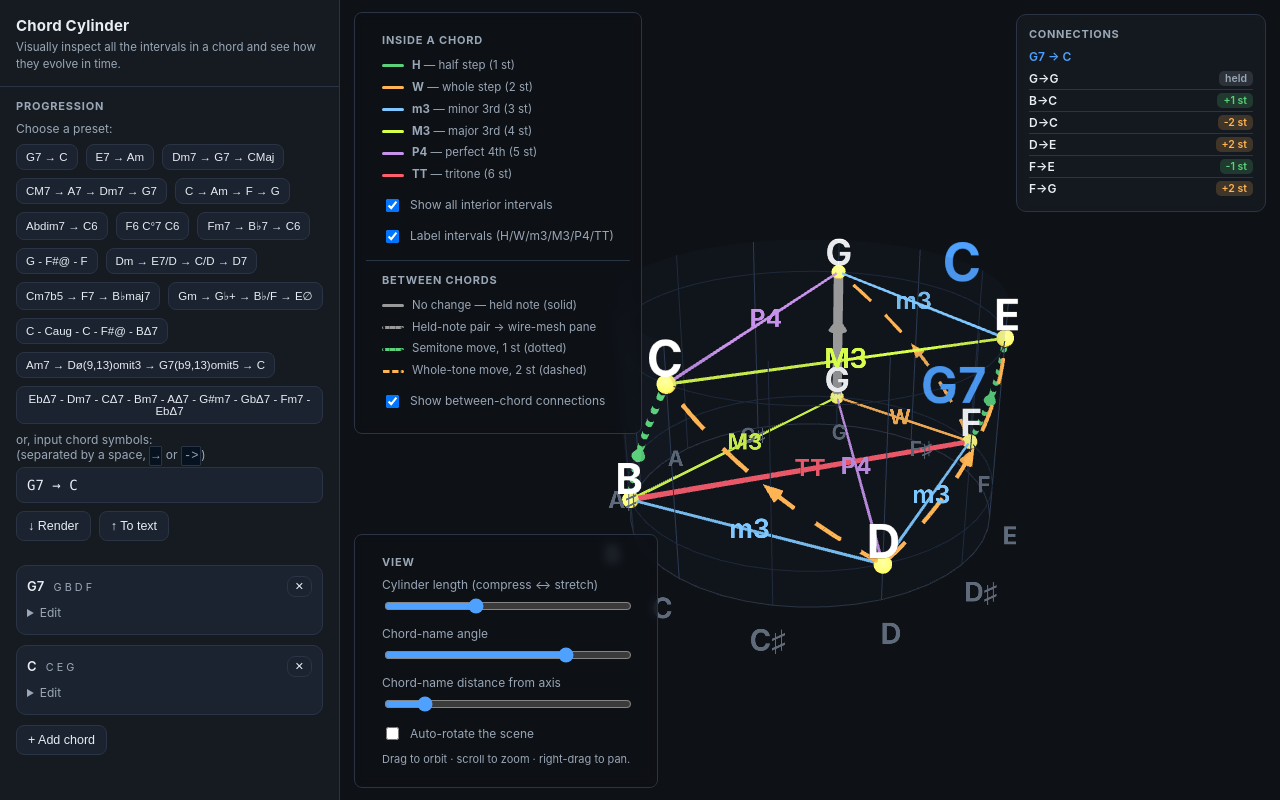
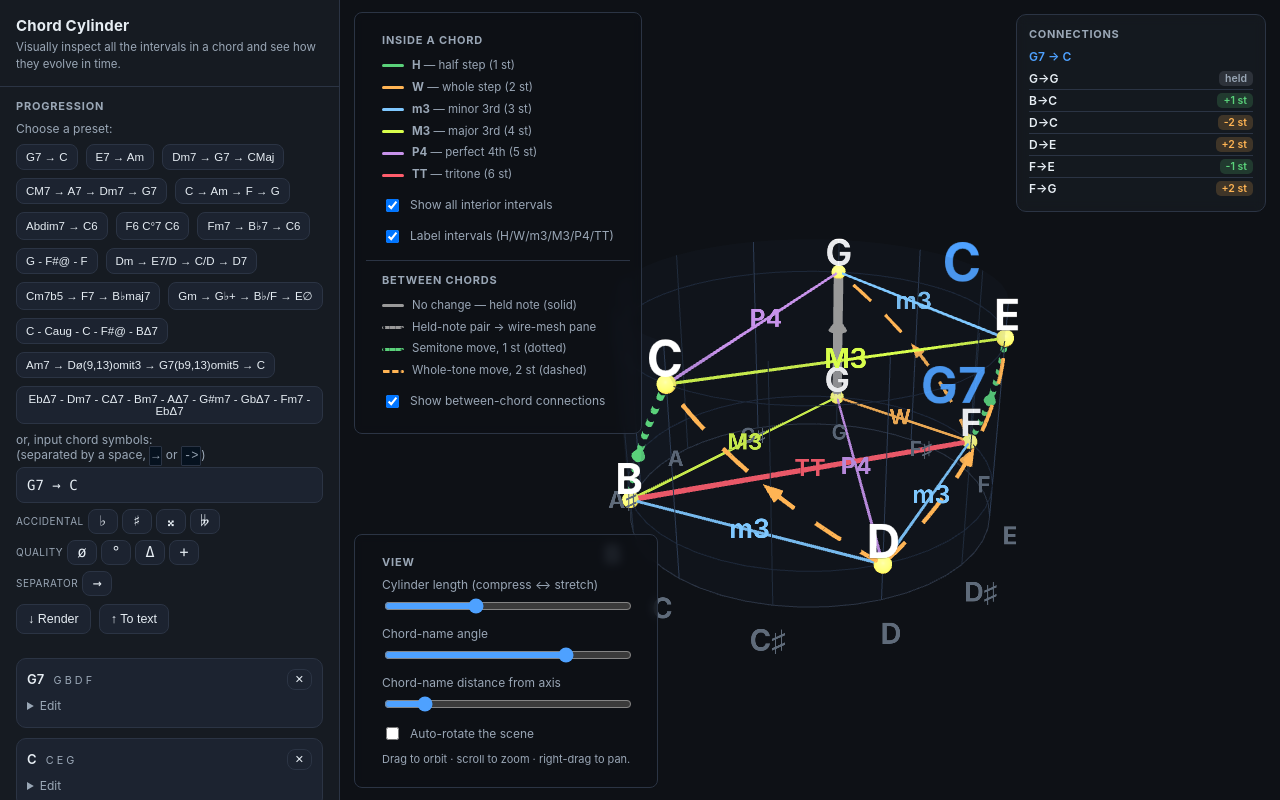
Before and after one commit to hsjoihs/vs-chords, a website: page index.html in a window 1280 px wide. Drawn offline with nearby package versions, Linux system fonts and the light colour scheme; animation ran at ten frames a second.

Commit message:
Add keypads to input glyphs that are hard to type

```diff
--- a/index.html
+++ b/index.html
@@ -18,6 +18,24 @@
       <div class="row" id="presets"></div>
       <label class="fld" for="prog">or, input chord symbols: <br>(separated by a space, <code>→</code> or <code>-></code>)</label>
       <input id="prog" type="text" value="G7 → C" spellcheck="false" autocomplete="off">
+      <div class="keypad" id="keypad">
+        <span class="kp-label">accidental</span>
+        <button type="button" class="kp" data-ins="♭" title="flat">♭</button>
+        <button type="button" class="kp" data-ins="♯" title="sharp">♯</button>
+        <button type="button" class="kp" data-ins="𝄪" title="double sharp">𝄪</button>
+        <button type="button" class="kp" data-ins="𝄫" title="double flat">𝄫</button>
+      </div>
+      <div class="keypad" id="keypad2">
+        <span class="kp-label">quality</span>
+        <button type="button" class="kp" data-ins="ø" title="half-diminished">ø</button>
+        <button type="button" class="kp" data-ins="°" title="diminished">°</button>
+        <button type="button" class="kp" data-ins="Δ" title="major 7th">Δ</button>
+        <button type="button" class="kp" data-ins="+" title="augmented">+</button>
+      </div>
+      <div class="keypad" id="keypad3">
+        <span class="kp-label">separator</span>
+        <button type="button" class="kp" data-ins=" → " title="next chord">→</button>
+      </div>
       <div class="row">
         <button class="primary" id="render">↓ Render</button>
         <button id="toText">↑ To text</button>
--- a/main.js
+++ b/main.js
@@ -484,6 +484,17 @@ function syncBaselines() {
     updateButtons();
 }
 
+// insert `text` at the caret of an input, then fire `input` so button state updates
+function insertAtCursor(el, text) {
+    const s = el.selectionStart ?? el.value.length;
+    const e = el.selectionEnd ?? el.value.length;
+    el.value = el.value.slice(0, s) + text + el.value.slice(e);
+    const pos = s + text.length;
+    el.focus();
+    el.setSelectionRange(pos, pos);
+    el.dispatchEvent(new Event("input"));
+}
+
 /* ====================== shareable URL state ======================
  * The whole scene (chords, toggles, camera) is mirrored into ?s=… using
  * history.replaceState, debounced, so links are shareable without flooding the
@@ -708,6 +719,16 @@ function setupUI() {
     });
     // editing the text box makes Render the suggested action
     progEl.addEventListener("input", updateButtons);
+    // mini keyboard: click to insert hard-to-type glyphs at the caret
+    const handler = (btn) => {
+        btn.addEventListener("mousedown", (e) => {
+            e.preventDefault(); // keep the text box focused / caret intact
+            insertAtCursor(progEl, btn.dataset.ins);
+        });
+    };
+    document.querySelectorAll("#keypad .kp").forEach(handler);
+    document.querySelectorAll("#keypad2 .kp").forEach(handler);
+    document.querySelectorAll("#keypad3 .kp").forEach(handler);
     // inverse of Render: turn the current chips back into a progression string.
     // Each chip's symbol is describe()-generated, so it re-parses to the same notes.
     toTextBtn.onclick = () => {
--- a/style.css
+++ b/style.css
@@ -254,6 +254,34 @@ button.primary:hover {
     margin-bottom: 4px
 }
 
+.keypad {
+    display: flex;
+    flex-wrap: wrap;
+    align-items: center;
+    gap: 4px;
+    margin-top: 6px
+}
+
+.keypad .kp-label {
+    font-size: 10px;
+    color: var(--muted);
+    margin-left: 6px;
+    text-transform: uppercase;
+    letter-spacing: .5px
+}
+
+.keypad .kp-label:first-child {
+    margin-left: 0
+}
+
+.keypad .kp {
+    min-width: 30px;
+    padding: 4px 8px;
+    font-size: 15px;
+    line-height: 1;
+    font-family: ui-monospace, Menlo, Consolas, monospace
+}
+
 .spechint {
     font-size: 10px;
     color: var(--muted);
```
